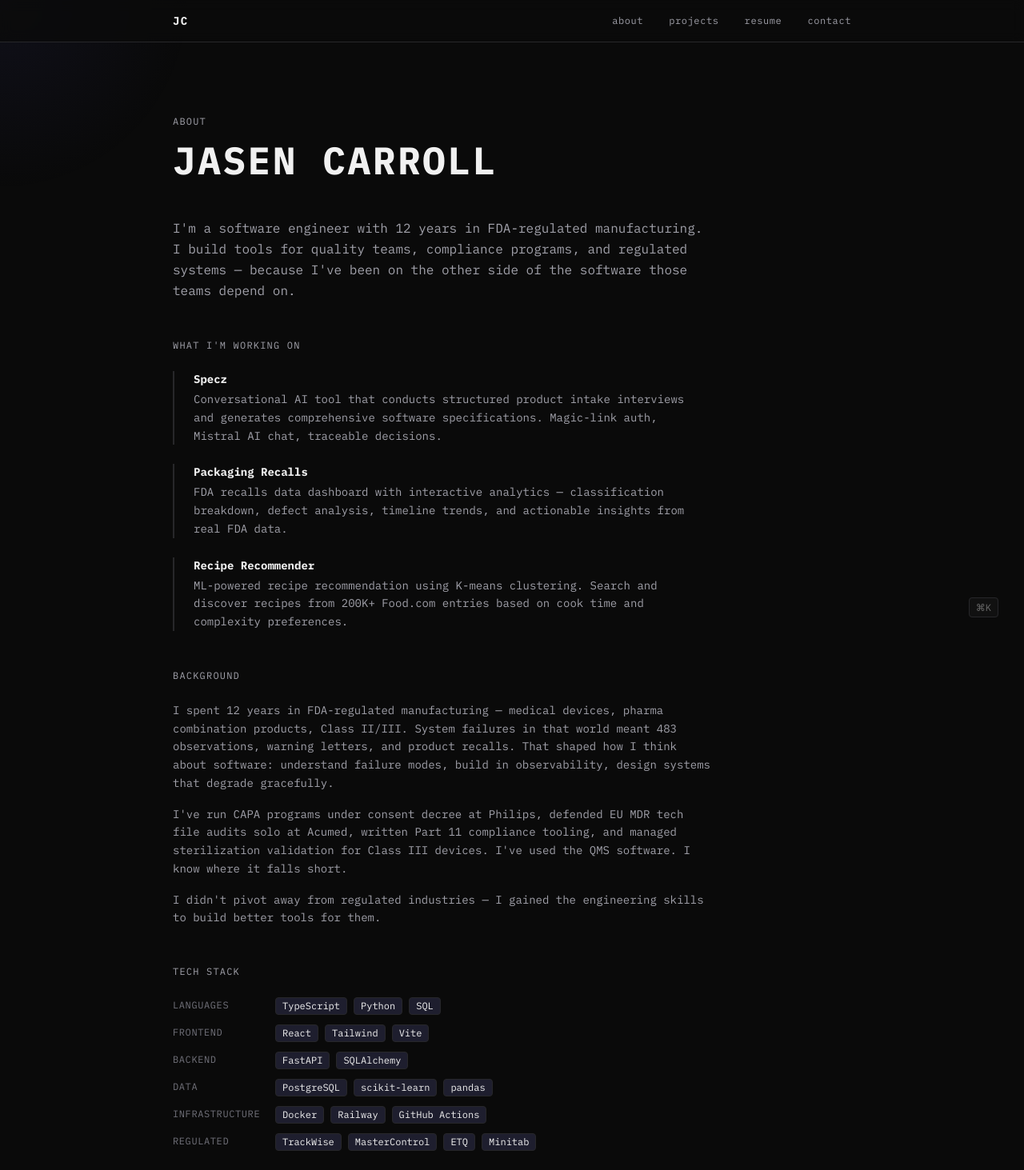
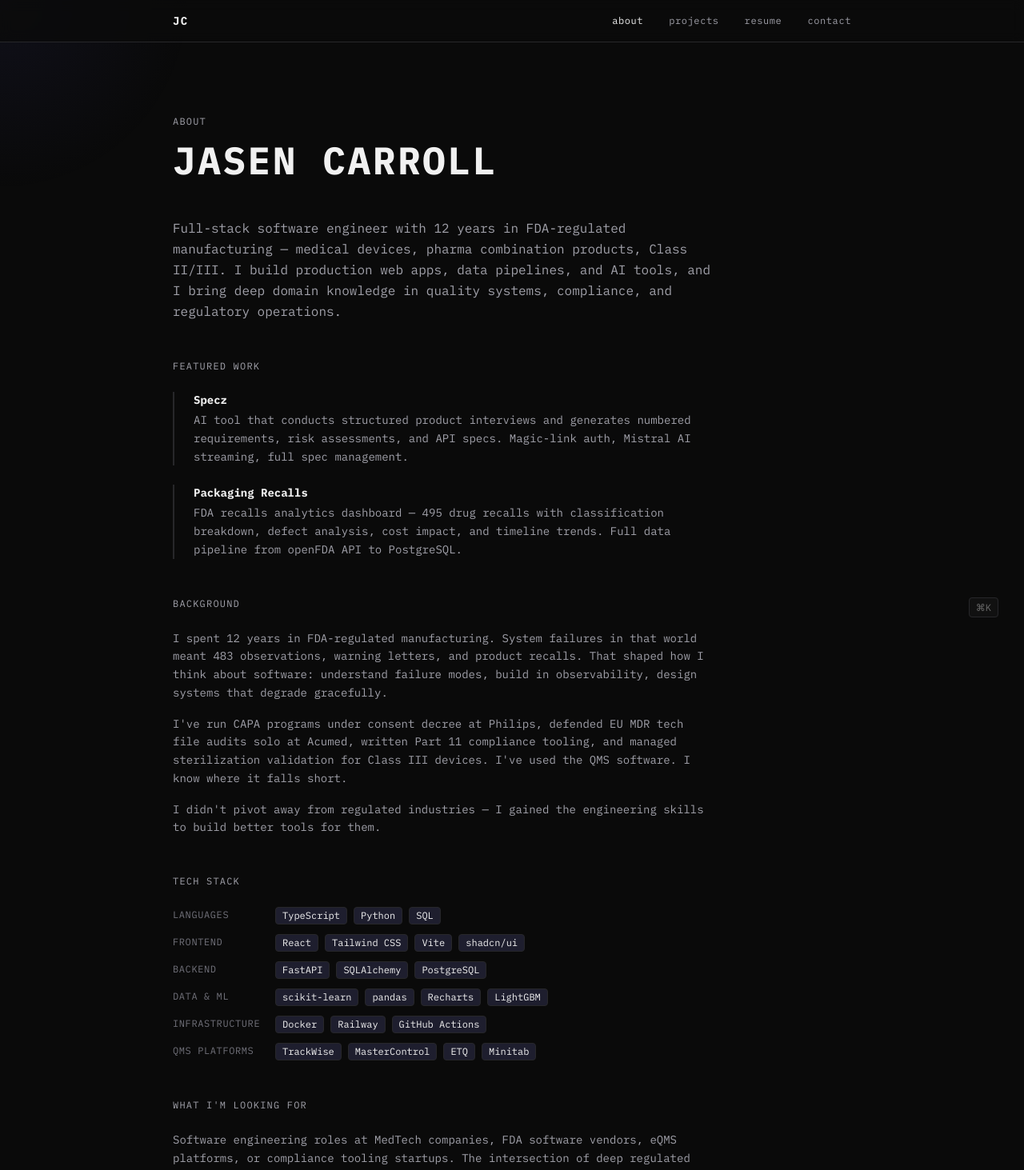
Before and after one commit to jasencarroll/the-landing, a React (Vite) app in the folder frontend/: page /about in a window 1280 px wide. Shown: the top 1463 px of the page at 80% size. Built offline with nearby package versions, Linux system fonts and the light colour scheme.

Commit message:
Strengthen portfolio content: home copy, about page, contact email, active nav
Co-Authored-By: Claude Opus 4.6 <noreply@anthropic.com>

```diff
--- a/frontend/src/components/Layout.tsx
+++ b/frontend/src/components/Layout.tsx
@@ -1,7 +1,20 @@
 import type { ReactNode } from 'react';
-import { Link } from 'react-router-dom';
+import { Link, useLocation } from 'react-router-dom';
 import { CommandPalette } from './CommandPalette';
 import { CursorGlow } from './CursorGlow';
+
+function NavLink({ to, children }: { to: string; children: ReactNode }) {
+	const { pathname } = useLocation();
+	const active = pathname === to;
+	return (
+		<Link
+			to={to}
+			className={`hover:text-foreground transition-colors ${active ? 'text-foreground' : ''}`}
+		>
+			{children}
+		</Link>
+	);
+}
 
 export default function Layout({ children }: { children: ReactNode }) {
 	return (
@@ -16,18 +29,10 @@ export default function Layout({ children }: { children: ReactNode }) {
 						JC
 					</Link>
 					<div className="flex gap-8 text-xs text-muted tracking-wider">
-						<Link to="/about" className="hover:text-foreground transition-colors">
-							about
-						</Link>
-						<Link to="/projects" className="hover:text-foreground transition-colors">
-							projects
-						</Link>
-						<Link to="/resume" className="hover:text-foreground transition-colors">
-							resume
-						</Link>
-						<Link to="/contact" className="hover:text-foreground transition-colors">
-							contact
-						</Link>
+						<NavLink to="/about">about</NavLink>
+						<NavLink to="/projects">projects</NavLink>
+						<NavLink to="/resume">resume</NavLink>
+						<NavLink to="/contact">contact</NavLink>
 					</div>
 				</div>
 			</nav>
--- a/frontend/src/pages/About.tsx
+++ b/frontend/src/pages/About.tsx
@@ -3,25 +3,21 @@ import { Badge } from '@/components/ui/badge';
 const workingOn = [
 	{
 		name: 'Specz',
-		desc: 'Conversational AI tool that conducts structured product intake interviews and generates comprehensive software specifications. Magic-link auth, Mistral AI chat, traceable decisions.',
+		desc: 'AI tool that conducts structured product interviews and generates numbered requirements, risk assessments, and API specs. Magic-link auth, Mistral AI streaming, full spec management.',
 	},
 	{
 		name: 'Packaging Recalls',
-		desc: 'FDA recalls data dashboard with interactive analytics — classification breakdown, defect analysis, timeline trends, and actionable insights from real FDA data.',
-	},
-	{
-		name: 'Recipe Recommender',
-		desc: 'ML-powered recipe recommendation using K-means clustering. Search and discover recipes from 200K+ Food.com entries based on cook time and complexity preferences.',
+		desc: 'FDA recalls analytics dashboard — 495 drug recalls with classification breakdown, defect analysis, cost impact, and timeline trends. Full data pipeline from openFDA API to PostgreSQL.',
 	},
 ];
 
 const techStack = [
 	{ label: 'Languages', items: ['TypeScript', 'Python', 'SQL'] },
-	{ label: 'Frontend', items: ['React', 'Tailwind', 'Vite'] },
-	{ label: 'Backend', items: ['FastAPI', 'SQLAlchemy'] },
-	{ label: 'Data', items: ['PostgreSQL', 'scikit-learn', 'pandas'] },
+	{ label: 'Frontend', items: ['React', 'Tailwind CSS', 'Vite', 'shadcn/ui'] },
+	{ label: 'Backend', items: ['FastAPI', 'SQLAlchemy', 'PostgreSQL'] },
+	{ label: 'Data & ML', items: ['scikit-learn', 'pandas', 'Recharts', 'LightGBM'] },
 	{ label: 'Infrastructure', items: ['Docker', 'Railway', 'GitHub Actions'] },
-	{ label: 'Regulated', items: ['TrackWise', 'MasterControl', 'ETQ', 'Minitab'] },
+	{ label: 'QMS Platforms', items: ['TrackWise', 'MasterControl', 'ETQ', 'Minitab'] },
 ];
 
 export default function About() {
@@ -33,13 +29,14 @@ export default function About() {
 			</h1>
 			<div className="space-y-12 max-w-2xl">
 				<p className="text-muted leading-relaxed">
-					I'm a software engineer with 12 years in FDA-regulated manufacturing. I build tools for
-					quality teams, compliance programs, and regulated systems — because I've been on the other
-					side of the software those teams depend on.
+					Full-stack software engineer with 12 years in FDA-regulated manufacturing — medical
+					devices, pharma combination products, Class II/III. I build production web apps, data
+					pipelines, and AI tools, and I bring deep domain knowledge in quality systems, compliance,
+					and regulatory operations.
 				</p>
 
 				<section>
-					<h2 className="text-xs text-muted tracking-widest uppercase mb-6">What I'm Working On</h2>
+					<h2 className="text-xs text-muted tracking-widest uppercase mb-6">Featured Work</h2>
 					<div className="space-y-6">
 						{workingOn.map((project) => (
 							<div key={project.name} className="border-l-2 border-border pl-6">
@@ -54,10 +51,10 @@ export default function About() {
 					<h2 className="text-xs text-muted tracking-widest uppercase mb-6">Background</h2>
 					<div className="space-y-4 text-sm text-muted leading-relaxed">
 						<p>
-							I spent 12 years in FDA-regulated manufacturing — medical devices, pharma combination
-							products, Class II/III. System failures in that world meant 483 observations, warning
-							letters, and product recalls. That shaped how I think about software: understand
-							failure modes, build in observability, design systems that degrade gracefully.
+							I spent 12 years in FDA-regulated manufacturing. System failures in that world meant
+							483 observations, warning letters, and product recalls. That shaped how I think about
+							software: understand failure modes, build in observability, design systems that
+							degrade gracefully.
 						</p>
 						<p>
 							I've run CAPA programs under consent decree at Philips, defended EU MDR tech file
@@ -101,7 +98,7 @@ export default function About() {
 							and software engineering is rare — I bring both.
 						</p>
 						<p>
-							Interested in: QMS software, compliance-as-code, regulatory intelligence tooling,
+							Interested in: QMS modernization, compliance-as-code, regulatory intelligence tooling,
 							validation automation, and anything that makes quality teams more effective.
 						</p>
 						<p>Remote preferred. Based in Philadelphia.</p>
--- a/frontend/src/pages/Contact.tsx
+++ b/frontend/src/pages/Contact.tsx
@@ -6,18 +6,27 @@ export default function Contact() {
 				<h1 className="text-4xl md:text-5xl font-bold tracking-wider uppercase mb-6">
 					Get in Touch
 				</h1>
-				<p className="text-muted text-sm leading-relaxed mb-12 max-w-md">
-					The best way to reach me is LinkedIn. I'm open to MedTech companies, FDA software vendors,
-					eQMS platforms, and compliance tooling roles.
+				<p className="text-muted text-sm leading-relaxed mb-8 max-w-lg">
+					I'm open to software engineering roles at MedTech companies, FDA software vendors, eQMS
+					platforms, and compliance tooling startups. Most interested in QMS modernization,
+					compliance-as-code, and regulatory intelligence tooling.
 				</p>
+				<div className="flex flex-col sm:flex-row gap-4">
+					<a
+						href="mailto:jasencarroll@gmail.com"
+						className="inline-flex px-8 py-4 border-2 border-foreground text-foreground text-sm tracking-wider hover:border-primary hover:bg-primary/10 transition-all duration-200"
+					>
+						jasencarroll@gmail.com
+					</a>
 					<a
 						href="https://linkedin.com/in/jasenc"
 						target="_blank"
 						rel="noopener noreferrer"
-					className="inline-flex px-8 py-4 border-2 border-foreground text-foreground text-sm tracking-wider hover:border-primary hover:bg-primary/10 transition-all duration-200"
+						className="inline-flex px-8 py-4 border-2 border-border text-muted text-sm tracking-wider hover:border-foreground hover:text-foreground transition-all duration-200"
 					>
-					Connect on LinkedIn ↗
+						LinkedIn ↗
 					</a>
+				</div>
 			</div>
 		</div>
 	);
--- a/frontend/src/pages/Home.tsx
+++ b/frontend/src/pages/Home.tsx
@@ -5,15 +5,18 @@ export default function Home() {
 		<div className="min-h-[calc(100vh-4rem)] flex items-center justify-center px-6">
 			<div className="max-w-4xl w-full">
 				<p className="text-xs text-muted tracking-widest uppercase mb-6">
-					Philadelphia, PA — Open to MedTech &amp; FDA software roles
+					Philadelphia, PA — Open to work
 				</p>
 				<h1 className="text-6xl md:text-8xl font-bold tracking-wider uppercase mb-6 leading-none">
 					Jasen Carroll
 				</h1>
-				<p className="text-base md:text-lg text-muted max-w-2xl mb-12 leading-relaxed">
-					Software engineer with 12 years in FDA-regulated manufacturing. I build tools for quality
-					teams, compliance programs, and regulated systems — because I've been on the other side of
-					the software those teams depend on.
+				<p className="text-base md:text-lg text-muted max-w-2xl mb-4 leading-relaxed">
+					Full-stack software engineer with 12 years in FDA-regulated manufacturing. I build
+					production web apps, data pipelines, and AI tools with Python and TypeScript.
+				</p>
+				<p className="text-sm text-muted max-w-2xl mb-12 leading-relaxed">
+					I've been on the other side of the software quality teams depend on — I know where it
+					falls short, and I build better alternatives.
 				</p>
 				<div className="flex flex-col sm:flex-row gap-4">
 					<Link
```
Lines whose indentation alone changed are shown as unchanged.
